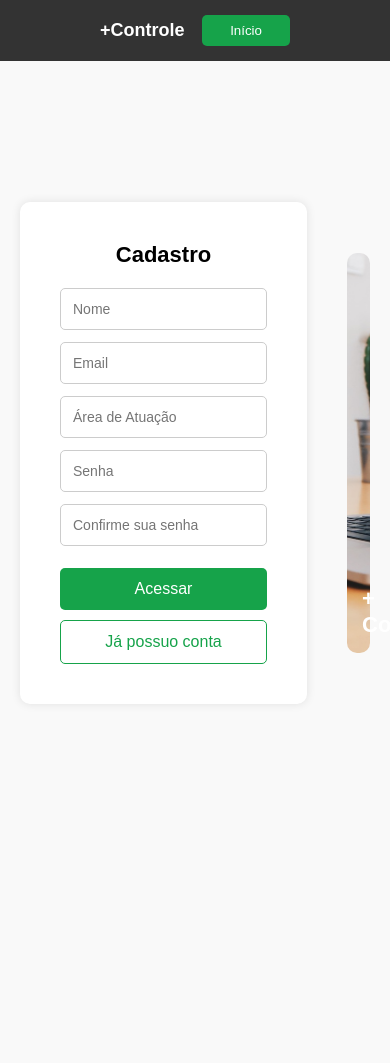
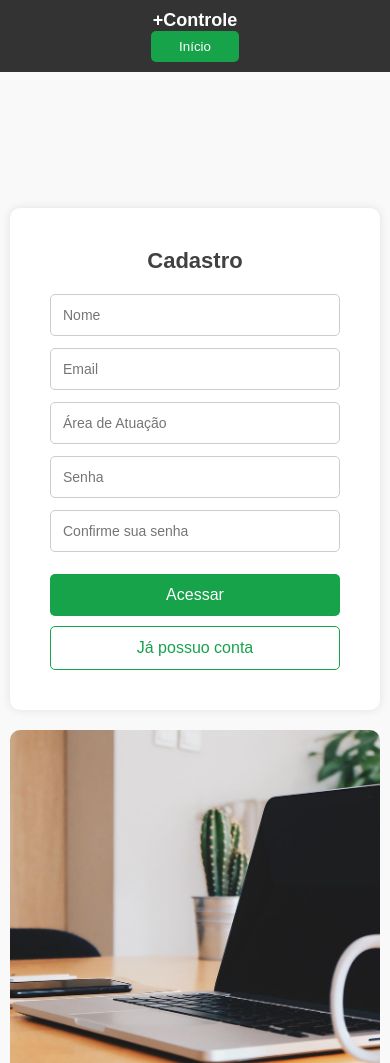
Before and after one commit to Meyson6603/MaisControle, a website with bundled scripts: page public/html/signIn.html in a window 390 px wide. Shown: the top 1063 px of the page. Before the commit the page ends 844 px from the top, so only its background shows below. Built offline with nearby package versions, Linux system fonts and the light colour scheme.

Commit message:
style: enhance signIn.css for improved layout and responsiveness

```diff
--- a/public/css/signIn.css
+++ b/public/css/signIn.css
@@ -5,22 +5,28 @@
     font-family: Arial, sans-serif;
 }
 
-html, body {
-    height: 100%;
-    overflow: hidden; /* Remove a barra de rolagem */
+/* Ajuste no layout geral */
+body {
+    display: flex;
+    flex-direction: column; /* Organiza os elementos em coluna */
+    margin: 0;
+    height: 100vh;
+    padding: 0;
+    background-color: #f9f9f9;
 }
 
-body {
-    background-color: #f9f9f9; /* Cor de fundo unificada */
-}
-
+/* Header */
 .header {
     display: flex;
     justify-content: space-between;
     align-items: center;
-    padding: 15px 100px;
+    padding: 15px 100px; /* Espaçamento interno */
     background-color: #333;
     color: white;
+    width: 100%; /* Garante que o header ocupe toda a largura */
+    box-sizing: border-box; /* Inclui padding na largura total */
+    margin: 0; /* Remove qualquer margem externa */
+    position: relative; /* Garante que o header não seja fixo ou absoluto */
 }
 
 .header__logo {
@@ -37,14 +43,18 @@ body {
     border-radius: 5px;
 }
 
+/* Container principal */
 .container {
     display: flex;
+    flex-direction: row; /* Organiza os elementos lado a lado */
     justify-content: center;
     align-items: center;
-    height: calc(100vh - 60px);
+    flex-grow: 1; /* Faz o container ocupar o espaço restante */
     gap: 40px;
     padding: 20px;
     overflow: auto; /* Permite rolagem interna, se necessário */
+    width: 100%; /* Garante que o container ocupe toda a largura */
+    box-sizing: border-box;
 }
 
 .form-section {
@@ -60,6 +70,7 @@ body {
     font-size: 22px;
     font-weight: bold;
     margin-bottom: 20px;
+    color: #414141;
 }
 
 .form {
@@ -118,3 +129,63 @@ body {
     font-size: 22px;
     font-weight: bold;
 }
+
+.form-container {
+    width: 450px;
+    padding: 25px;
+    background: #fff;
+    border-radius: 8px;
+    box-shadow: 0 4px 6px rgba(0, 0, 0, 0.1);
+}
+
+/* Responsividade */
+@media (max-width: 768px) {
+    body {
+        height: 150vh;
+    }
+    .form-container {
+        width: 90%;
+        padding: 20px;
+    }
+
+    .container {
+        flex-direction: column; /* Empilha os elementos em telas menores */
+        gap: 20px;
+    }
+
+    .header {
+        flex-direction: column; /* Organiza os itens em coluna */
+        text-align: center;
+        padding: 10px; /* Reduz o padding para telas menores */
+        margin: 0; /* Remove qualquer margem externa */
+        position: relative; /* Garante que o header não seja fixo */
+    }
+}
+
+@media (max-width: 480px) {
+    body {
+        flex-direction: column;
+    }
+
+    .form-container {
+        width: 100%;
+        padding: 15px;
+    }
+
+    .header {
+        position: relative; /* Remove qualquer comportamento fixo */
+        flex-direction: column; /* Organiza os itens em coluna */
+        text-align: center;
+        padding: 10px; /* Ajusta o padding */
+        margin: 0; /* Remove margens externas */
+    }
+
+    .container {
+        padding: 10px;
+    }
+
+    .form-section,
+    .image-section {
+        width: 100%; /* Faz os elementos ocuparem toda a largura */
+    }
+}
```
